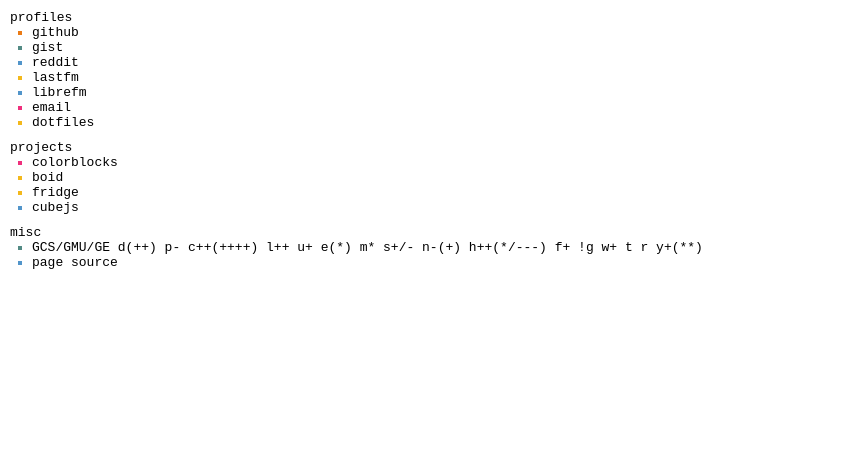
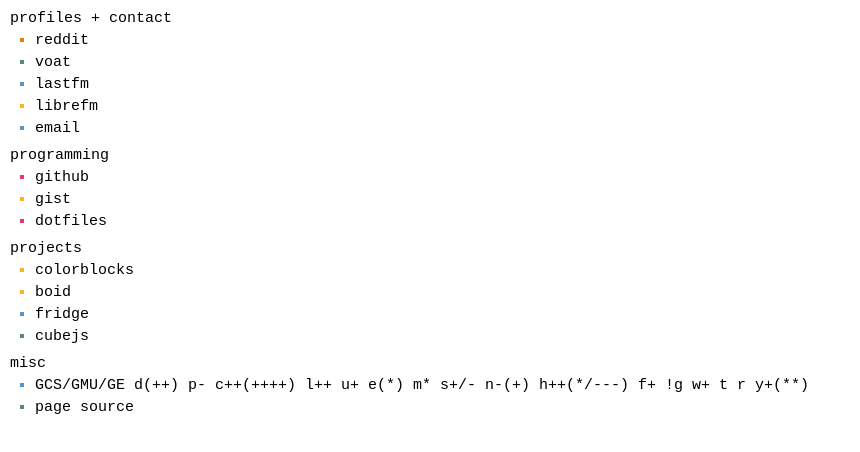
Before and after one commit to zzggbb/zzggbb.github.io, a plain HTML site: page index.html in a window 1280 px wide. Shown: the whole page, without its empty margins (0-860 px from the left). Drawn offline with nearby package versions, Linux system fonts and the light colour scheme.

Commit message:
increased font, reorganized sections

```diff
--- a/index.html
+++ b/index.html
@@ -1,56 +1,53 @@
 <html>
 <head>
     <meta name="viewport" content="width=device-width,initial-scale=1">
-    <script src="http://ajax.googleapis.com/ajax/libs/jquery/2.1.1/jquery.min.js"></script>
+    <script src="https://ajax.googleapis.com/ajax/libs/jquery/2.1.1/jquery.min.js"></script>
     <style>
     body {
         background-color: #fff;
         margin: 10px;
         font-family: monospace;
+        font-size: 15px;
     }
     a {
         text-decoration: none;
         color: #000;
     }
-    #inner {
-        display: inline-block;
-    }
-    #outer {
-        width: 100%;
-    }
     ul {
         margin: 0 0 10 0px;
-        padding-left: 22px;
+        padding-left: 25px;
     }
     li {
+        margin-top: 5px;
         list-style-type: square;
-        color: red;
     }
     </style>
-
     <script>
         colors = ['#EF2F7C', '#37B575', '#F3B81C', '#5295CA', '#EB7B15', '#538A84']
         sections = {
-            'profiles': [
-                ['github','http://github.com/zzggbb'],
-                ['gist','https://gist.github.com/zzggbb'],
-                ['reddit','http://www.reddit.com/user/hifiboombox'],
-                ['lastfm','http://www.last.fm/user/hifiboombox'],
+            'profiles + contact': [
+                ['reddit','https://www.reddit.com/user/hifiboombox'],
+                ['voat','https://voat.co/user/zzggbb'],
+                ['lastfm','https://www.last.fm/user/hifiboombox'],
                 ['librefm','https://libre.fm/user/hifiboombox'],
                 ['email','mailto:zane@mailoo.org'],
-                ['dotfiles','http://github.com/zzggbb/dotfiles'],
+            ],
+            'programming': [
+                ['github','https://github.com/zzggbb'],
+                ['gist','https://gist.github.com/zzggbb'],
+                ['dotfiles','https://github.com/zzggbb/dotfiles'],
             ],
             'projects': [
-                ['colorblocks','http://github.com/zzggbb/colorblocks'],
+                ['colorblocks','https://github.com/zzggbb/colorblocks'],
                 ['boid','/boid'],
                 ['fridge','/fridge'],
                 ['cubejs','/cubejs'],
             ],
             'misc': [
-                ['GCS/GMU/GE d(++) p- c++(++++) l++ u+ e(*) m* s+/- n-(+) h++(*/---) f+ !g w+ t r y+(**)','https://gist.githubusercontent.com/anonymous/8e86dd0701bc14b47c27/raw/d963348fb173d11a62761e1d1c17d30b8bc952d0/gistfile1.txt'],
+                ['GCS/GMU/GE d(++) p- c++(++++) l++ u+ e(*) m* s+/- n-(+) h++(*/---) f+ !g w+ t r y+(**)',
+                'https://gist.githubusercontent.com/anonymous/8e86dd0701bc14b47c27/raw/d963348fb173d11a62761e1d1c17d30b8bc952d0/gistfile1.txt'],
                 ['page source','https://raw.githubusercontent.com/zzggbb/zzggbb.github.io/master/index.html']
             ]
-
         }
         $(document).ready(function () {
             Object.keys(sections).map(section)
@@ -70,9 +67,7 @@
             .attr('id','item')
             .css('color',colors[Math.floor(Math.random()*colors.length)])
             .append(
-                $("<a></a>")
-                .attr("href",pair[1])
-                .text(pair[0])
+                $("<a></a>").attr("href",pair[1]).text(pair[0])
             )
         }
     </script>
```
